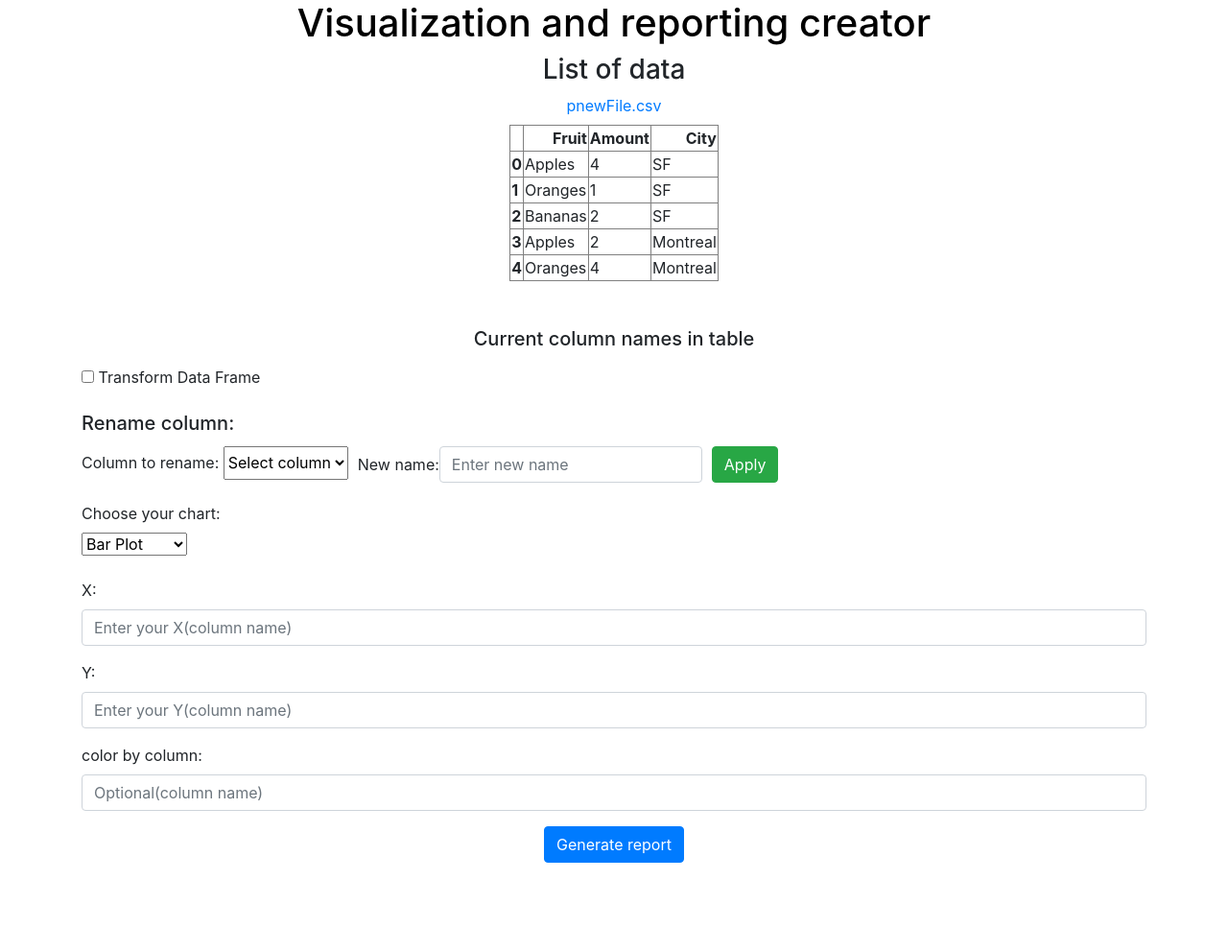
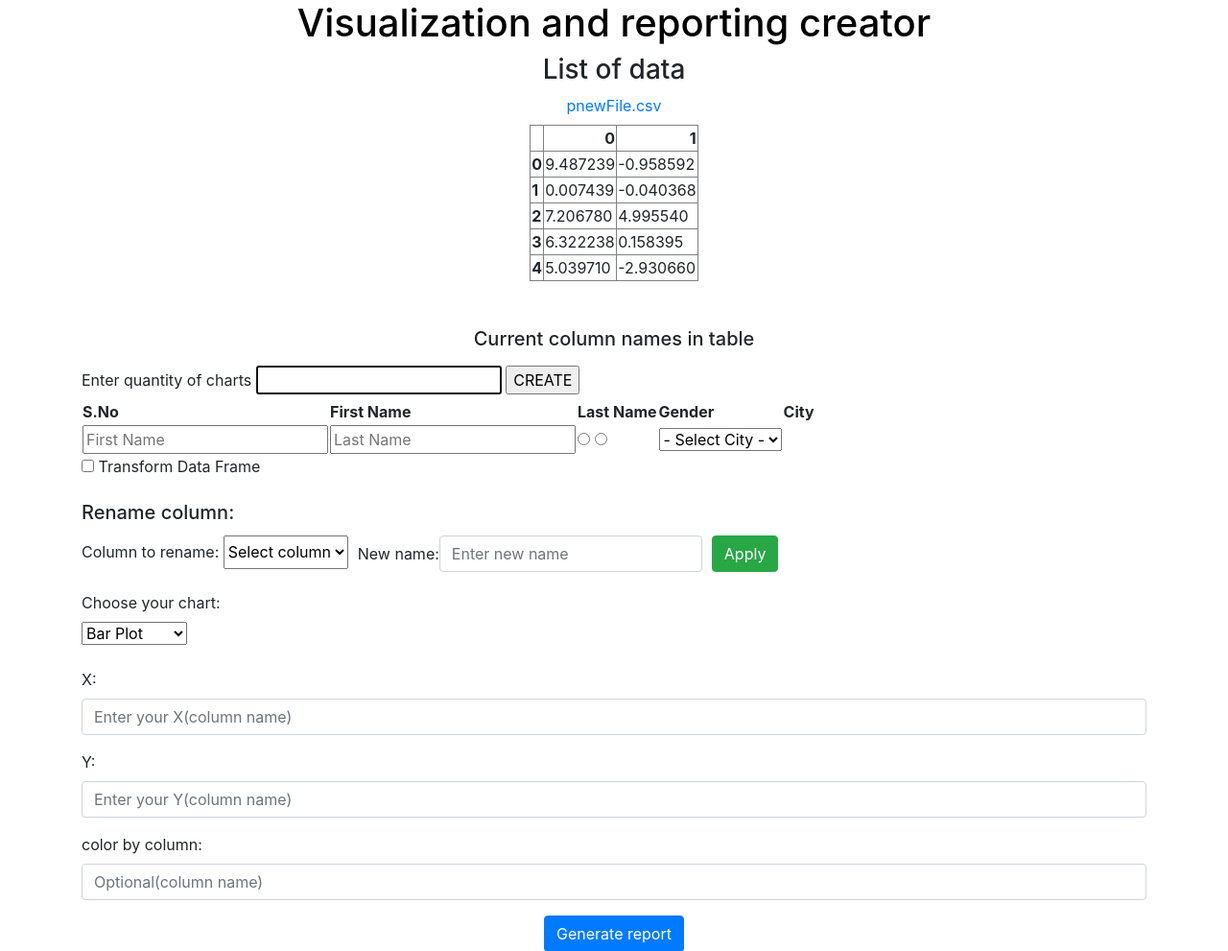
Before and after one commit to pawelczyz55/engineering-project, a Flask app: page /visualization-and-reporting in a window 1280 px wide. Shown: the part 56-1047 px from the top of the page at 96% size. Before the commit the page ends 955 px from the top, so only its background shows below. Run offline with Flask 2, Linux system fonts and the light colour scheme; a user stored in the database is signed in; some libraries are stand-ins or nearby versions.

Commit message:
multi charts

```diff
--- /dev/null
+++ b/website/static/CreateDynamicHtmlControll.js
@@ -0,0 +1,20 @@
+$(document).ready(function (){
+    load();
+});
+
+function load(){
+    $("#txtQuantityCharts").focus();
+
+    $("#btnQuantityCharts").click(function() {
+        var QuantityCharts = $("#txtQuantityCharts").val();
+        alert(""+ QuantityCharts);
+
+        if(QuantityCharts > 0){
+            createControll(QuantityCharts);
+        }
+    });
+}
+
+function createControll(QuantityCharts){
+
+}
--- a/website/templates/visualization_and_reporting.html
+++ b/website/templates/visualization_and_reporting.html
@@ -1,4 +1,4 @@
-{% extends "base.html" %} {% block title %}Home{% endblock %}
+{% extends "base.html"%} {% block title %}Home{% endblock %}
 {% block content %}
 
     {% if dataFound %}
@@ -27,6 +27,48 @@
         <h5>Current column names in table</h5>
         <p>{{ columnsNames }} </p>
     </div>
+
+    <div id="mainAddCharts">
+        <label id="lblQuantityCharts">Enter quantity of charts</label>
+        <input type="text" id="txtQuantityCharts"/>
+        <input type="button" value="CREATE" id="btnQuantityCharts">
+
+    </div>
+    <table>
+        <tr>
+            <th> S.No</th>
+            <th> First Name</th>
+            <th> Last Name</th>
+            <th> Gender</th>
+            <th> City</th>
+        </tr>
+
+        <tr>
+            <td>
+                <input type="text" id="txtFName" placeholder="First Name" autofocus/>
+            </td>
+
+            <td>
+                <input type="text" id="txtLName" placeholder="Last Name" autofocus/>
+            </td>
+
+            <td>
+                <input type="radio" name="Gender" value="M"/>
+                <input type="radio" name="Gender" value="F"/>
+            </td>
+
+            <td>
+                <select id="ddlCity">
+                    <option value="0"> - Select City - </option>
+                    <option value="1"> - Baroda - </option>
+                    <option value="2"> - Warsaw - </option>
+                    <option value="3"> - Testing3 - </option>
+                    <option value="4"> - Testing4- </option>
+                    <option value="5"> - Testing5 - </option>
+                </select>
+            </td>
+        </tr>
+    </table>
 
     <form method="POST">
         <div class="form-group">
@@ -125,6 +167,16 @@
         Plotly.plot('chart',graphs,{});
     </script>
 
+    <script
+      type="text/javascript"
+      src="{{ url_for('static', filename='jQuery.js') }}"
+    ></script>
+
+    <script
+      type="text/javascript"
+      src="{{ url_for('static', filename='CreateDynamicHtmlControll.js') }}"
+    ></script>
+
     {% else %}
     <div style="text-align:center;">
         <h3 style="color:red;">No CSV file. First use the upload tab</h3>
--- a/website/views.py
+++ b/website/views.py
@@ -78,13 +78,13 @@
       'City': ['SF', 'SF', 'SF', 'Montreal', 'Montreal', 'Montreal']
     })
 
-    tableOf5 = df.head()
+    tableOf5 = data.head()
     columnsNames = reportGeneratorFunction.getColumnsNamesInTable(df)
     form1 = forms.Forms()
     #form1.chartType.choices =
 
     if request.method == 'POST':
-        csvData = df
+        csvData = data
         oldColumnName = request.form.get('oldName')
         newColumnName = request.form.get('newName')
         chartType = form1.chartType.data
```
Also changed, not shown: website/templates/table.html (added, +37 -0 lines).
